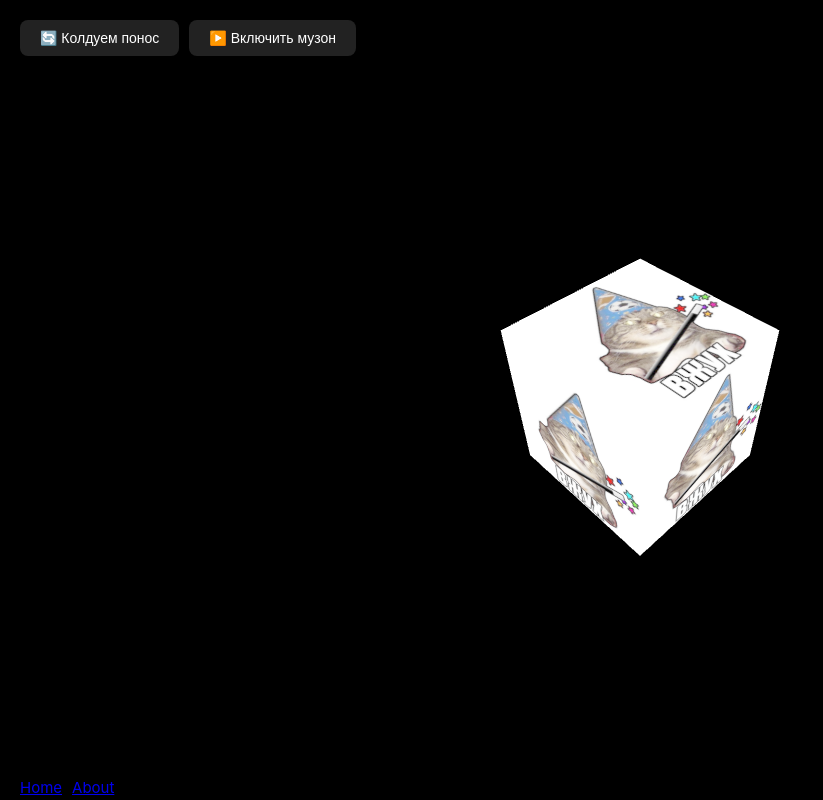
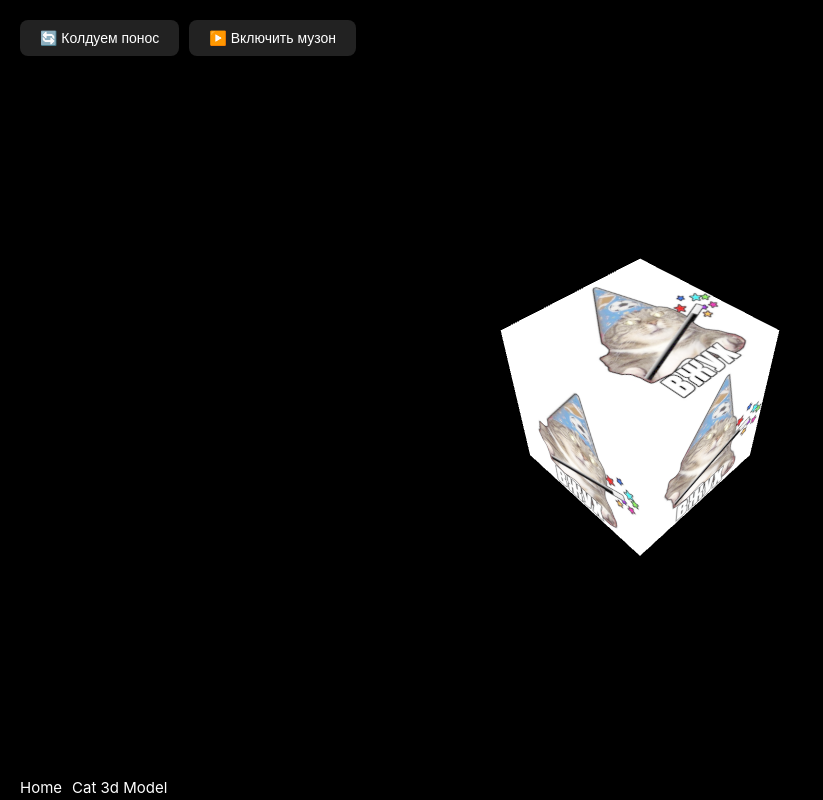
Before and after one commit to SnoopyABC/cube_vue_game, a Vue app: page / in a window 1280 px wide. Shown: the whole page, without its empty margins (0-823 px from the left). Built offline with nearby package versions, Linux system fonts and the light colour scheme; the HTML template or start-up script is replaced by a standard one.

Commit message:
cat 3d added

```diff
--- a/src/App.vue
+++ b/src/App.vue
@@ -4,8 +4,8 @@ import { RouterLink, RouterView } from 'vue-router'
 
 <template>
   <div class="nav">
-    <RouterLink to="/">Home</RouterLink>
-    <RouterLink to="/about">About</RouterLink>
+    <RouterLink class="link" to="/">Home</RouterLink>
+    <RouterLink class="link" to="/about">Cat 3d Model</RouterLink>
   </div>
   <RouterView />
 </template>
@@ -18,4 +18,14 @@ import { RouterLink, RouterView } from 'vue-router'
   display: flex;
   gap: 10px;
 }
+a.link,
+a.link:active,
+a.link:visited,
+a.link:focus {
+  color: #fff;
+  text-decoration: none;
+}
+a.link:hover{
+  text-decoration: underline;
+}
 </style>
--- a/src/views/CustomThreeCanvas.vue
+++ b/src/views/CustomThreeCanvas.vue
@@ -2,7 +2,7 @@
 import { onMounted, onUnmounted, ref, defineExpose, watch } from 'vue'
 import * as THREE from 'three'
 import { GLTFLoader } from 'three/examples/jsm/loaders/GLTFLoader.js'
-import computerTexture from '@/assets/SimpleComputer.glb'
+import computerTexture from '@/assets/MagicCat.glb'
 
 const container = ref<HTMLElement | null>(null)
 let isAnimated = ref(true)
@@ -31,7 +31,7 @@ onMounted(async () => {
   )
 
   model = gltf.scene
-  model.scale.set(1, 1, 1)
+  model.scale.set(0.5, 0.5, 0.5)
   model.position.set(0, 0, 0)
   model.rotation.y = 0
   scene.add(model)
```
Also changed, not shown: 1 other file (tests, documents, lock files or other folders).
